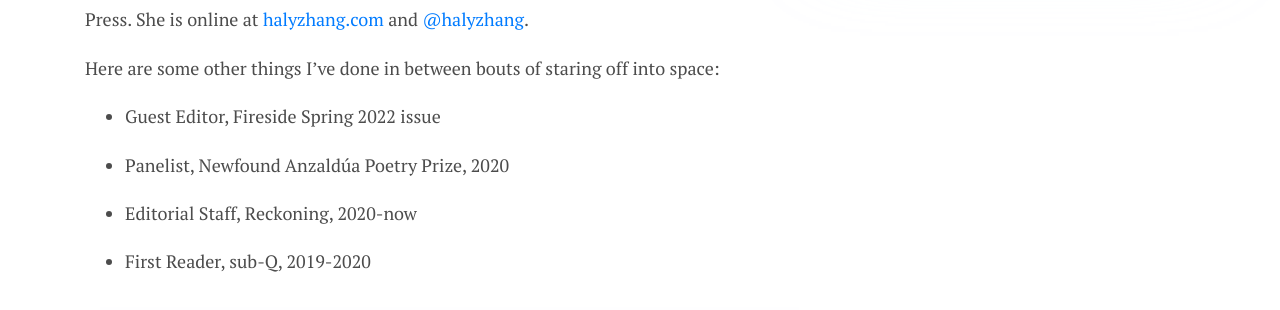
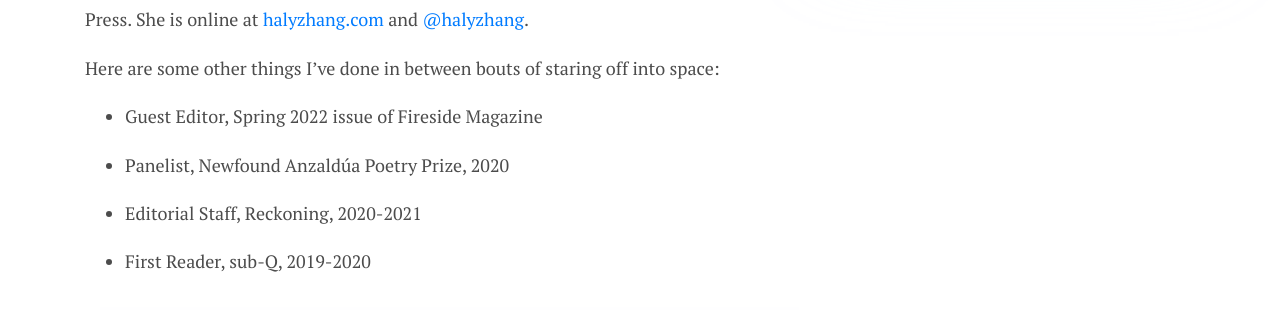
Before and after one commit to abbynicoleyee/abbynicoleyee.github.io, a Jekyll site: the page built from _pages/about.md, in a window 1280 px wide and 900 px high, scrolled down 617 px. Shown: the part 156-466 px from the top of the window. Built offline with Jekyll 4.4.1, drawn with Linux system fonts in a browser that asks for light colours.

Commit message:
minor updates

```diff
--- a/_pages/about.md
+++ b/_pages/about.md
@@ -12,7 +12,7 @@ Hal Y. Zhang writes science, fiction, and science fiction, in no particular orde
 
 Here are some other things I've done in between bouts of staring off into space:
 
-- <p>Guest Editor, Fireside Spring 2022 issue</p>
+- <p>Guest Editor, Spring 2022 issue of Fireside Magazine</p>
 - <p>Panelist, Newfound Anzaldúa Poetry Prize, 2020</p>
-- <p>Editorial Staff, Reckoning, 2020-now</p>
+- <p>Editorial Staff, Reckoning, 2020-2021</p>
 - <p>First Reader, sub-Q, 2019-2020</p>
```
